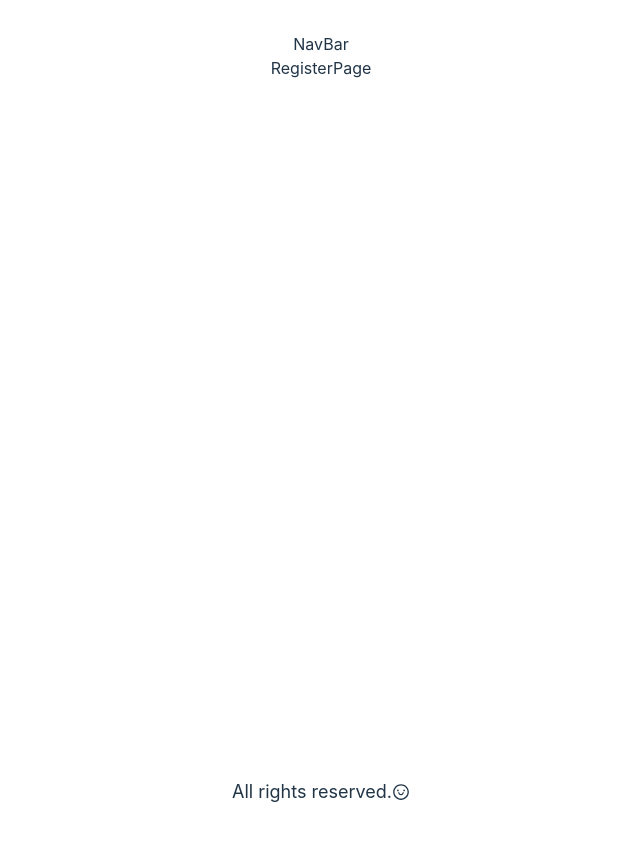
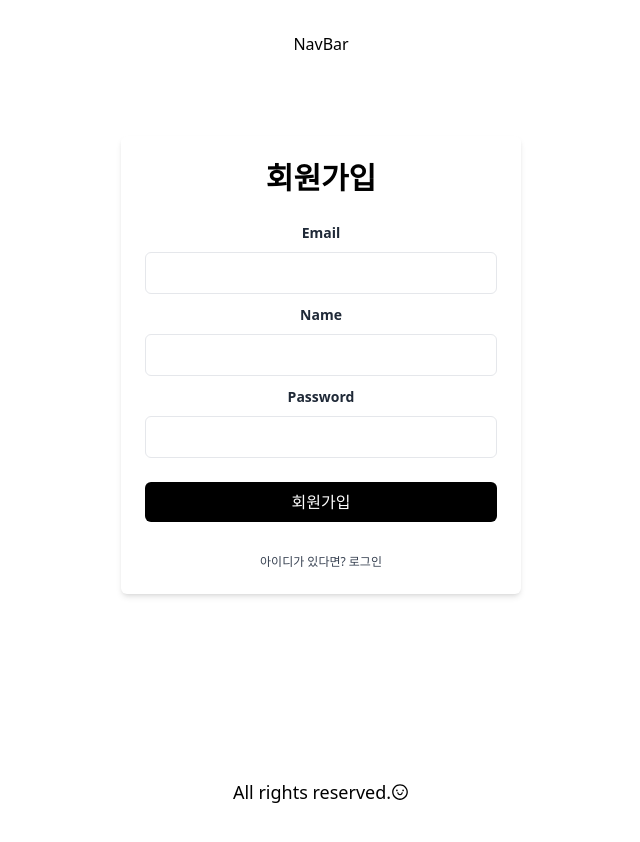
Before and after one commit to seokjuna/shopping-app, a React (Vite) app in the folder frontend/: page /register in a window 1280 px wide. Shown: the top 842 px of the page, without its empty margins (319-959 px from the left). Built offline with nearby package versions, Linux system fonts and the light colour scheme.

Commit message:
RegisterPage UI

```diff
--- a/frontend/src/index.css
+++ b/frontend/src/index.css
@@ -1,73 +1,3 @@
 @tailwind base;
 @tailwind components;
 @tailwind utilities;
-
-:root {
-  font-family: Inter, system-ui, Avenir, Helvetica, Arial, sans-serif;
-  line-height: 1.5;
-  font-weight: 400;
-
-  color-scheme: light dark;
-  color: rgba(255, 255, 255, 0.87);
-  background-color: #242424;
-
-  font-synthesis: none;
-  text-rendering: optimizeLegibility;
-  -webkit-font-smoothing: antialiased;
-  -moz-osx-font-smoothing: grayscale;
-  -webkit-text-size-adjust: 100%;
-}
-
-a {
-  font-weight: 500;
-  color: #646cff;
-  text-decoration: inherit;
-}
-a:hover {
-  color: #535bf2;
-}
-
-body {
-  margin: 0;
-  display: flex;
-  place-items: center;
-  min-width: 320px;
-  min-height: 100vh;
-}
-
-h1 {
-  font-size: 3.2em;
-  line-height: 1.1;
-}
-
-button {
-  border-radius: 8px;
-  border: 1px solid transparent;
-  padding: 0.6em 1.2em;
-  font-size: 1em;
-  font-weight: 500;
-  font-family: inherit;
-  background-color: #1a1a1a;
-  cursor: pointer;
-  transition: border-color 0.25s;
-}
-button:hover {
-  border-color: #646cff;
-}
-button:focus,
-button:focus-visible {
-  outline: 4px auto -webkit-focus-ring-color;
-}
-
-@media (prefers-color-scheme: light) {
-  :root {
-    color: #213547;
-    background-color: #ffffff;
-  }
-  a:hover {
-    color: #747bff;
-  }
-  button {
-    background-color: #f9f9f9;
-  }
-}
--- a/frontend/src/pages/RegisterPage/index.jsx
+++ b/frontend/src/pages/RegisterPage/index.jsx
@@ -2,7 +2,72 @@ import React from 'react'
 
 const RegisterPage = () => {
   return (
-    <div>RegisterPage</div>
+    <section className='flex flex-col justify-center mt-20 max-w-[400px] m-auto'>
+      <div className='p-6 bg-white rounded-md shadow-md'>
+        <h1 className='text-3xl font-semibold text-center'>
+          회원가입
+        </h1>
+        <form className='mt-6'>
+          <div className='mb-2'>
+            <label
+              htmlFor="email"
+              className='text-sm font-semibold text-gray-800'
+            >
+              Email
+            </label>
+            <input
+              type="email"
+              id='email'
+              className='w-full px-4 py-2 mt-2 bg-white border rounded-md'
+            />
+          </div>
+
+          <div className='mb-2'>
+            <label
+              htmlFor="name"
+              className='text-sm font-semibold text-gray-800'
+            >
+              Name
+            </label>
+            <input
+              type="text"
+              id='name'
+              className='w-full px-4 py-2 mt-2 bg-white border rounded-md'
+            />
+          </div>
+
+          <div className='mb-2'>
+            <label
+              htmlFor="password"
+              className='text-sm font-semibold text-gray-800'
+            >
+              Password
+            </label>
+            <input
+              type="password"
+              id='password '
+              className='w-full px-4 py-2 mt-2 bg-white border rounded-md'
+            />
+          </div>
+
+          <div className='mt-6'>
+            <button type='submit' className='w-full bg-black text-white px-4 py-2 rounded-md hover:bg-gray-700 duration-200'>
+              회원가입
+            </button>
+          </div>
+
+          <p className='mt-8 text-xs font-light text-center text-gray-700'>
+            아이디가 있다면?{" "}
+            <a
+              href="/login"
+              className='font-medium hover:underline'
+            >
+              로그인
+            </a>
+          </p>
+        </form>
+      </div>
+    </section>
   )
 }
 
```
Also changed, not shown: 1 other file (tests, documents, lock files or other folders).
